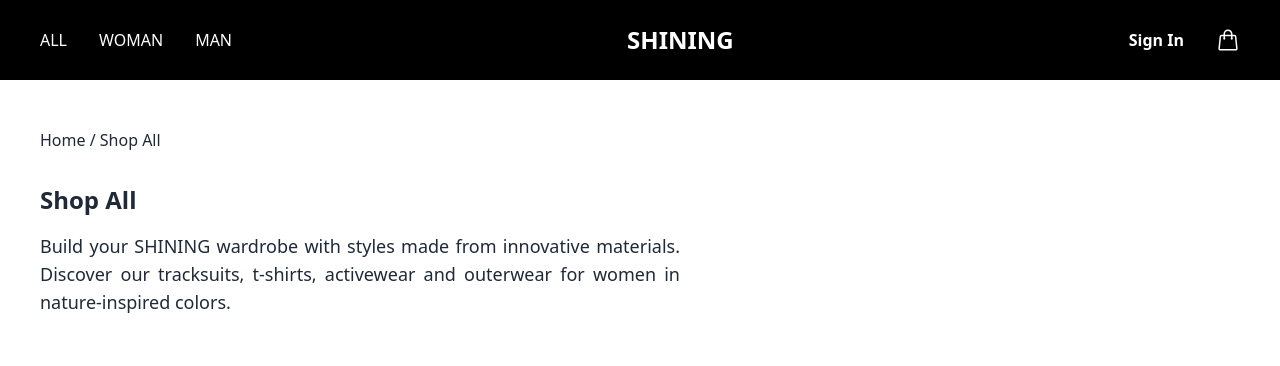
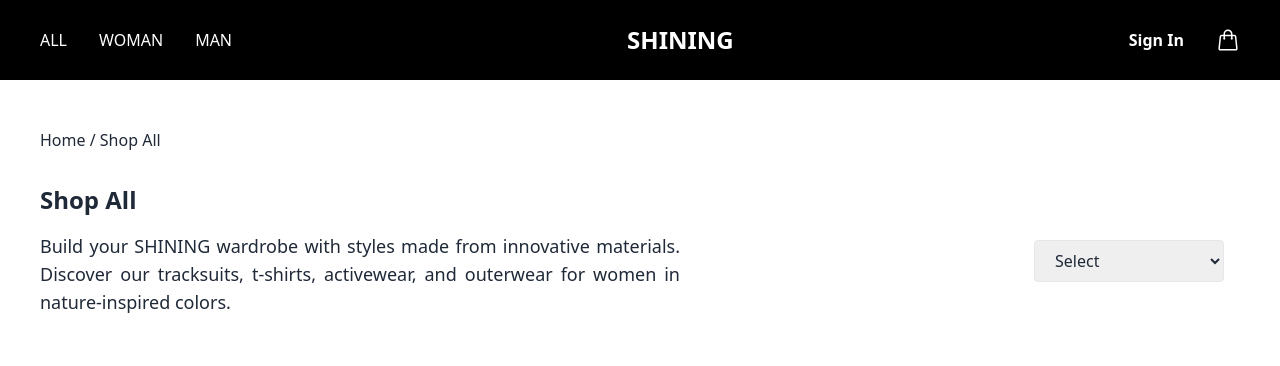
Before and after one commit to jsd8-novarex/e-commerce-frontend, a React (Vite) app: page /collections in a window 1280 px wide. Shown: the top 366 px of the page. Built offline with nearby package versions, Linux system fonts and the light colour scheme; no server answers.

Commit message:
Add(mine/filterbar) add filterbar

```diff
--- a/src/components/collections/CollectionsFilterBar.tsx
+++ b/src/components/collections/CollectionsFilterBar.tsx
@@ -1,18 +1,21 @@
-// import { filterOptionsData } from "../../constraints/COLLECTIONS_FILTER_DATA";
+interface CollectionsFilterBarProps {
+  setSortOrder: React.Dispatch<React.SetStateAction<string>>;
+}
 
-function CollectionsFilterBar() {
+function CollectionsFilterBar({ setSortOrder }: CollectionsFilterBarProps) {
   return (
-    <section className='sticky top-[5rem] z-[2] col-span-full flex items-center justify-end bg-white/90 py-2 lg:top-[4.5rem] 2xl:top-[4.75rem]'>
-      {/* <div className='hide-scroll hidden md:flex md:snap-x md:snap-proximity md:items-center md:overflow-y-hidden md:overflow-x-scroll md:scroll-smooth md:whitespace-nowrap'>
-        <span className='mr-8 text-xl font-bold uppercase'>Quick filter</span>
-        {filterOptionsData.map((item) => (
-          <span key={item.order} className='p-4 text-xl uppercase'>
-            {item.name}
-          </span>
-        ))}
-      </div> */}
+    <section className="sticky top-[5rem] z-[2] col-span-full flex items-center justify-end bg-white/90 py-2 lg:top-[4.5rem] 2xl:top-[4.75rem]">
       <div>
-        <button className='btn-black'>Filter</button>
+        <select
+          onChange={(e) => setSortOrder(e.target.value)}
+          className="px-4 py-2 border rounded"
+        >
+          <option value="">Select</option>
+          <option value="A-Z">Sort by: A-Z</option>
+          <option value="Z-A">Sort by: Z-A</option>
+          <option value="low-high">Price: Low to High</option>
+          <option value="high-low">Price: High to Low</option>
+        </select>
       </div>
     </section>
   );
--- a/src/pages/CollectionsPage.tsx
+++ b/src/pages/CollectionsPage.tsx
@@ -5,11 +5,13 @@
 import ProductCard from "../components/collections/ProductCard";
 import ProductOptions from "../components/collections/ProductOptions";
 import useGetAllProduct from "../hook/products/useGetAllProduct";
-import { useLocation } from "react-router-dom";
+import { NavLink, useLocation } from "react-router-dom";
+import CollectionsFilterBar from "../components/collections/CollectionsFilterBar";
 
 function CollectionsPage() {
   const { search } = useLocation(); // ใช้เพื่อดึง query parameters จาก URL
   const [filter, setFilter] = useState<string>(""); // เก็บตัวกรอง
+  const [sortOrder, setSortOrder] = useState<string>("");
   const { data } = useGetAllProduct(filter);
   const { openComponents, handleScrollLock } = useScrollLockStore();
   const [selectedProduct, setSelectedProduct] = useState<ProductDataType | null>(null);
@@ -19,7 +21,7 @@
     const urlParams = new URLSearchParams(search); // ดึงค่า query parameter
     const genderParam = urlParams.get("gender"); // รับค่าพารามิเตอร์ gender จาก URL
     if (genderParam === "man" || genderParam === "woman") {
-      setFilter(genderParam); // ตั้งค่าตัวกรองตามพารามิเตอร์ที่รับมา
+      setFilter(genderParam);
     } else {
       setFilter("");
     }
@@ -30,8 +32,38 @@
     handleScrollLock("ProductOptions", !isProductOptionsOpen);
   };
 
-  const shopTitle =
-    filter === "man" ? "Men's Shop All" : filter === "woman" ? "Women's Shop All" : "Shop All";
+   // ฟังก์ชันการจัดเรียงสินค้าตาม sortOrder
+   const sortProducts = (products: ProductDataType[], sortOrder: string) => {
+    if (!products) return [];
+    switch (sortOrder) {
+      case "A-Z":
+        return [...products].sort((a, b) => a.name.localeCompare(b.name));
+      case "Z-A":
+        return [...products].sort((a, b) => b.name.localeCompare(a.name));
+      case "low-high":
+        return [...products].sort((a, b) => {
+          const minPriceA = Math.min(...a.product_choices.map((choice) => choice.price));
+          const minPriceB = Math.min(...b.product_choices.map((choice) => choice.price));
+          return minPriceA - minPriceB;
+        });
+      case "high-low":
+        return [...products].sort((a, b) => {
+          const maxPriceA = Math.max(...a.product_choices.map((choice) => choice.price));
+          const maxPriceB = Math.max(...b.product_choices.map((choice) => choice.price));
+          return maxPriceB - maxPriceA;
+        });
+      default:
+        return products;
+    }
+  };
+
+  // การจัดเรียงสินค้าภายหลังจากการกรอง
+  const sortedProducts = sortProducts(
+    (data?.products || []).filter((item) => !filter || item.gender.toLowerCase() === filter.toLowerCase()),
+    sortOrder
+  );
+
+  const shopTitle = filter === "man" ? "Men" : filter === "woman" ? "Women" : "Shop All";
 
   return (
     <main className='relative grid min-h-screen w-full grid-cols-12 gap-y-12 px-5 pt-32 sm:px-10 2xl:px-[7.5%]'>
@@ -42,28 +74,30 @@
 
       <section className='col-span-full'>
         <div className='mb-8'>
-          <p>Home / {shopTitle}</p>
+          <NavLink to="/" className="hover:underline">
+            Home
+          </NavLink>
+          {" / "}
+          <NavLink to={`/collections/?gender=${filter}`} className="hover:underline">
+            {shopTitle}
+          </NavLink>
         </div>
         <h3 className='font-bold'>{shopTitle}</h3>
-        <div className='mr-4 mt-4 sm:max-w-[40rem]'>
-          <p className='text-justify text-sm sm:text-base xl:text-lg'>
+        <div className='mr-4 mt-4 sm:flex sm:justify-between sm:flex-wrap'>
+          <p className='text-justify text-sm sm:max-w-[40rem] sm:text-base xl:text-lg'>
             Build your SHINING wardrobe with styles made from innovative materials. Discover our
-            tracksuits, t-shirts, activewear and outerwear for women in nature-inspired colors.
+            tracksuits, t-shirts, activewear, and outerwear for women in nature-inspired colors.
           </p>
+          <div>
+          <CollectionsFilterBar setSortOrder={setSortOrder} />
+          </div>
         </div>
       </section>
 
       <section className='col-span-full mb-16 px-2'>
         <div className='grid grid-cols-12 gap-x-4 gap-y-8 justify-self-center sm:gap-8'>
-          {data &&
-            data.products &&
-            data.products
-              .filter((item) => !filter || item.gender.toLowerCase() === filter.toLowerCase())
-              .map((item) => (
-                <div
-                  key={item._id}
-                  className='col-span-full sm:col-span-6 lg:col-span-4 xl:col-span-3'
-                >
+          {sortedProducts.map((item) => (
+            <div key={item._id} className='col-span-full sm:col-span-6 lg:col-span-4 xl:col-span-3'>
               <ProductCard
                 productData={item}
                 isProductOptionsOpen={() => toggleProductOption(item)}
```
Lines whose indentation alone changed are shown as unchanged.
